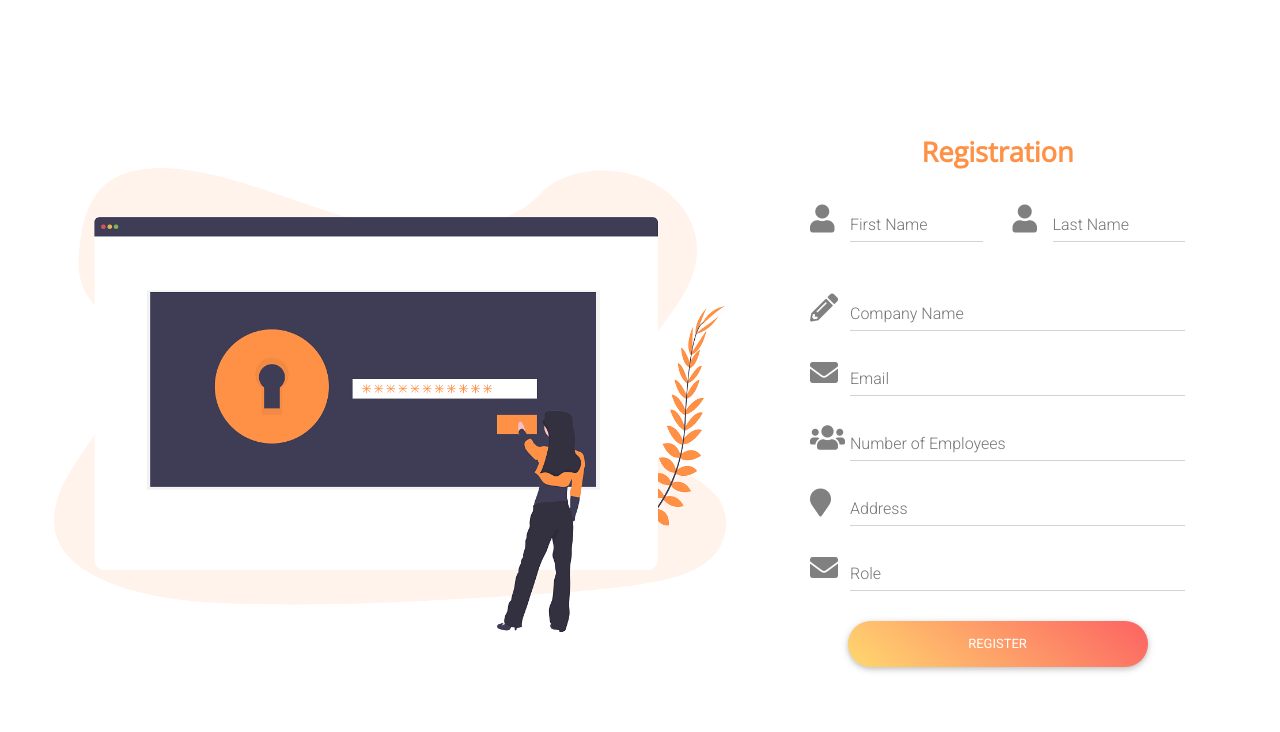
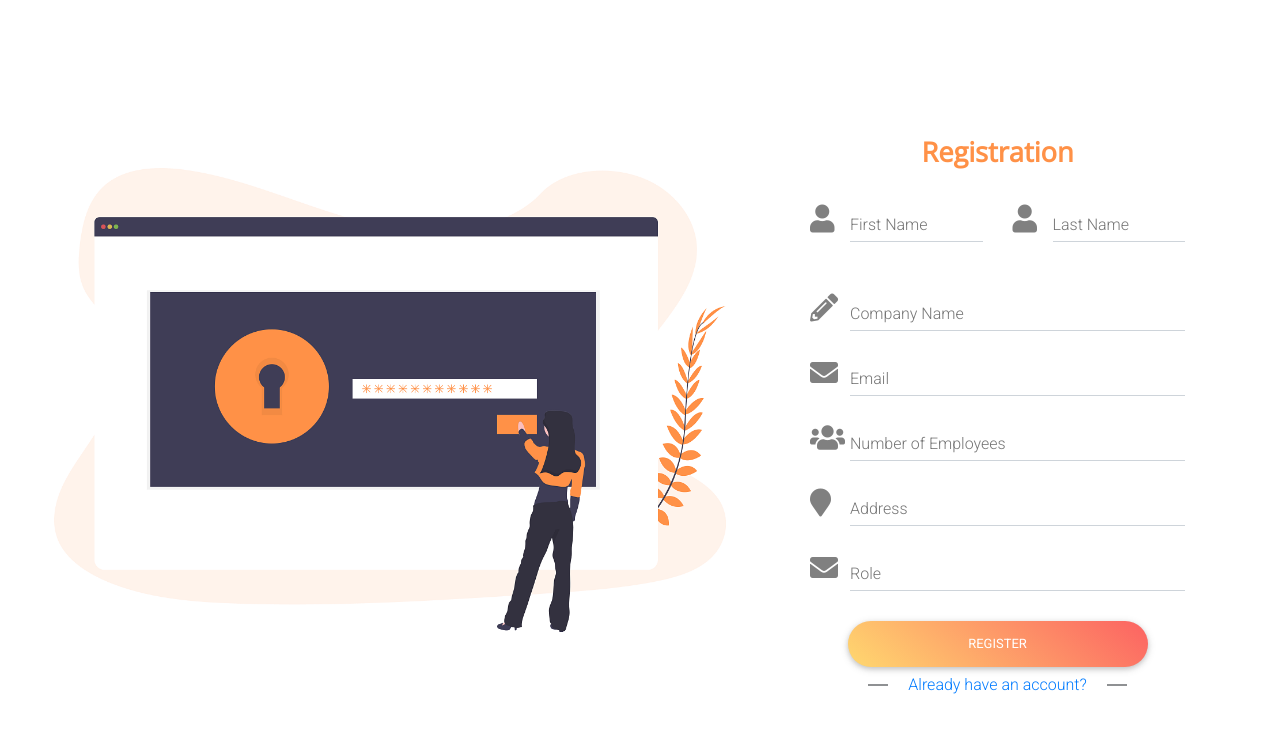
Before and after one commit to MaryanneNjeri/Halali, a React (Create React App) app: page / in a window 1280 px wide. Shown: the top 732 px of the page. Built offline with nearby package versions, Linux system fonts and the light colour scheme; a web font is replaced by a local one.

Commit message:
added login page and welcome page

```diff
--- a/src/Routes.js
+++ b/src/Routes.js
@@ -1,12 +1,16 @@
 import React from 'react';
 import { Route, Switch } from 'react-router-dom';
+import RegistrationPage from './pages/RegistrationPage';
+import LoginPage from './pages/Loginpage';
 import WelcomePage from './pages/WelcomePage';
 
 export default class Routes extends React.Component {
   render() {
     return (
       <Switch>
-        <Route exact path="/" component={WelcomePage} />
+        <Route exact path="/" component={RegistrationPage} />
+        <Route exact path="/login" component={LoginPage} />
+        <Route  exact path="/welcome" component={WelcomePage}/>
       </Switch>
     );
   }
--- a/src/index.css
+++ b/src/index.css
@@ -30,6 +30,7 @@
     justify-content: center;
     align-items: center;
     display: flex;
+    flex-direction: column;
 }
 .register-button{
     width: 80%;
@@ -42,5 +43,47 @@
 .form-column{
     margin-top: 8.5rem;
 }
+.decoratedLine {
+    overflow: hidden;
+    padding-left: 40px;
+    padding-right: 40px;
+}
 
+.decoratedLine>span {
+    position: relative;
+    display: inline-block;
+}
+
+.decoratedLine>span:before,
+.decoratedLine>span:after {
+    content: '';
+    position: absolute;
+    top: 50%;
+    transform: translateY(-50%);
+    border-bottom: 1px solid;
+    width: 591px;
+    /* half of limiter*/
+    margin: 0 20px;
+}
+
+.decoratedLine>span:before {
+    right: 100%;
+}
+
+.decoratedLine>span:after {
+    left: 100%;
+}
 /*******************/
+.login-column {
+    justify-content: center;
+    align-items: center;
+    display: flex;
+    -moz-background-size: 100% auto;
+    -o-background-size: 100% auto;
+    height: 100vh;
+    position: relative;
+    background-size: 100% auto;
+    background-position: center;
+    background-repeat: no-repeat;
+    background-image: url("./assets/images/login1.png");
+}
--- /dev/null
+++ b/src/pages/Loginpage.js
@@ -0,0 +1,33 @@
+import React from 'react';
+import { MDBRow, MDBCol,MDBInput,MDBBtn } from 'mdbreact';
+
+export default class LoginPage extends React.Component {
+    login=()=>{
+        this.props.history.push('/welcome')
+    };
+    render() {
+        return (
+
+            <MDBRow className="registration-form-row">
+                <MDBCol lg="8" md="8" sm="8" className="login-column"/>
+                <MDBCol lg="4" md="4"  sm="4" className="form-column">
+                    <h3 className="h3-responsive text-center"><b>Login to continue</b></h3>
+                    <div className="form">
+
+
+                        <MDBInput label="Email" type="email" icon="envelope" iconClass="registration-icon" name="email" required />
+
+
+                        <MDBInput label="Password" type="password"  icon="unlock" iconClass="registration-icon" name="password" required />
+
+                        <div className="register-button-div">
+                            <MDBBtn gradient="peach" onClick={this.login} className="register-button" >Login</MDBBtn>
+                        </div>
+                    </div>
+
+                </MDBCol>
+            </MDBRow>
+
+        );
+    }
+}
--- /dev/null
+++ b/src/pages/RegistrationPage.js
@@ -0,0 +1,44 @@
+import React from 'react';
+import { MDBRow, MDBCol,MDBInput,MDBBtn } from 'mdbreact';
+
+export default class RegistrationPage extends React.Component {
+   register=()=>{
+        this.props.history.push('/welcome')
+    };
+  render() {
+    return (
+
+        <MDBRow className="registration-form-row">
+          <MDBCol lg="8" md="8" sm="8" className="img-column"/>
+          <MDBCol lg="4" md="4"  sm="4" className="form-column">
+              <h3 className="h3-responsive text-center"><b>Registration</b></h3>
+              <div className="form">
+                  <MDBRow>
+                      <MDBCol md="6" sm="6">
+                          <MDBInput label="First Name" type="text" icon="user" iconClass="registration-icon" name="first_name" required />
+                      </MDBCol>
+                      <MDBCol md="6" sm="6">
+                          <MDBInput label="Last Name" type="text" icon="user" iconClass="registration-icon" name="last_name" required />
+                      </MDBCol>
+                  </MDBRow>
+                  <MDBInput label="Company Name" icon="pencil-alt"  iconSize="3x" iconClass="registration-icon" type="text" name="company_name" required />
+
+                  <MDBInput label="Email" type="email" icon="envelope" iconClass="registration-icon" name="email" required />
+
+              <MDBInput label="Number of Employees" type="number"   iconClass="registration-icon" icon="users" name="no_of_employees" required />
+
+              <MDBInput label="Address" type="text"  icon="map-marker" iconClass="registration-icon" name="company_address" required />
+
+              <MDBInput label="Role" type="text" icon="envelope" iconClass="registration-icon" name="Role" required />
+                   <div className="register-button-div">
+                  <MDBBtn gradient="peach" onClick={this.register} className="register-button" >Register</MDBBtn>
+                       <div className="decoratedLine"><span><a href="/login">Already have an account?</a></span></div>
+                   </div>
+              </div>
+
+          </MDBCol>
+        </MDBRow>
+
+    );
+  }
+}
--- a/src/pages/WelcomePage.js
+++ b/src/pages/WelcomePage.js
@@ -1,40 +1,12 @@
 import React from 'react';
-import { MDBContainer, MDBRow, MDBCol,MDBInput,MDBBtn } from 'mdbreact';
+import { MDBContainer } from "mdbreact";
 
-export default class WelcomePage extends React.Component {
-  render() {
-    return (
-
-        <MDBRow className="registration-form-row">
-          <MDBCol lg="8" md="8" sm="8" className="img-column"/>
-          <MDBCol lg="4" md="4"  sm="4" className="form-column">
-              <h3 className="h3-responsive text-center"><b>Registration</b></h3>
-              <div className="form">
-                  <MDBRow>
-                      <MDBCol md="6" sm="6">
-                          <MDBInput label="First Name" type="text" icon="user" iconClass="registration-icon" name="first_name" required />
-                      </MDBCol>
-                      <MDBCol md="6" sm="6">
-                          <MDBInput label="Last Name" type="text" icon="user" iconClass="registration-icon" name="last_name" required />
-                      </MDBCol>
-                  </MDBRow>
-                  <MDBInput label="Company Name" icon="pencil-alt"  iconSize="3x" iconClass="registration-icon" type="text" name="company_name" required />
-
-                  <MDBInput label="Email" type="email" icon="envelope" iconClass="registration-icon" name="email" required />
-
-              <MDBInput label="Number of Employees" type="number"   iconClass="registration-icon" icon="users" name="no_of_employees" required />
-
-              <MDBInput label="Address" type="text"  icon="map-marker" iconClass="registration-icon" name="company_address" required />
-
-              <MDBInput label="Role" type="text" icon="envelope" iconClass="registration-icon" name="Role" required />
-                   <div className="register-button-div">
-                  <MDBBtn gradient="peach" className="register-button" >Register</MDBBtn>
-                   </div>
-              </div>
-
-          </MDBCol>
-        </MDBRow>
-
-    );
-  }
+export default class WelcomePage extends  React.Component{
+    render() {
+        return(
+            <MDBContainer>
+                <p>Welcome</p>
+            </MDBContainer>
+        )
+    }
 }
```
Also changed, not shown: src/assets/images/login1.png (added).
